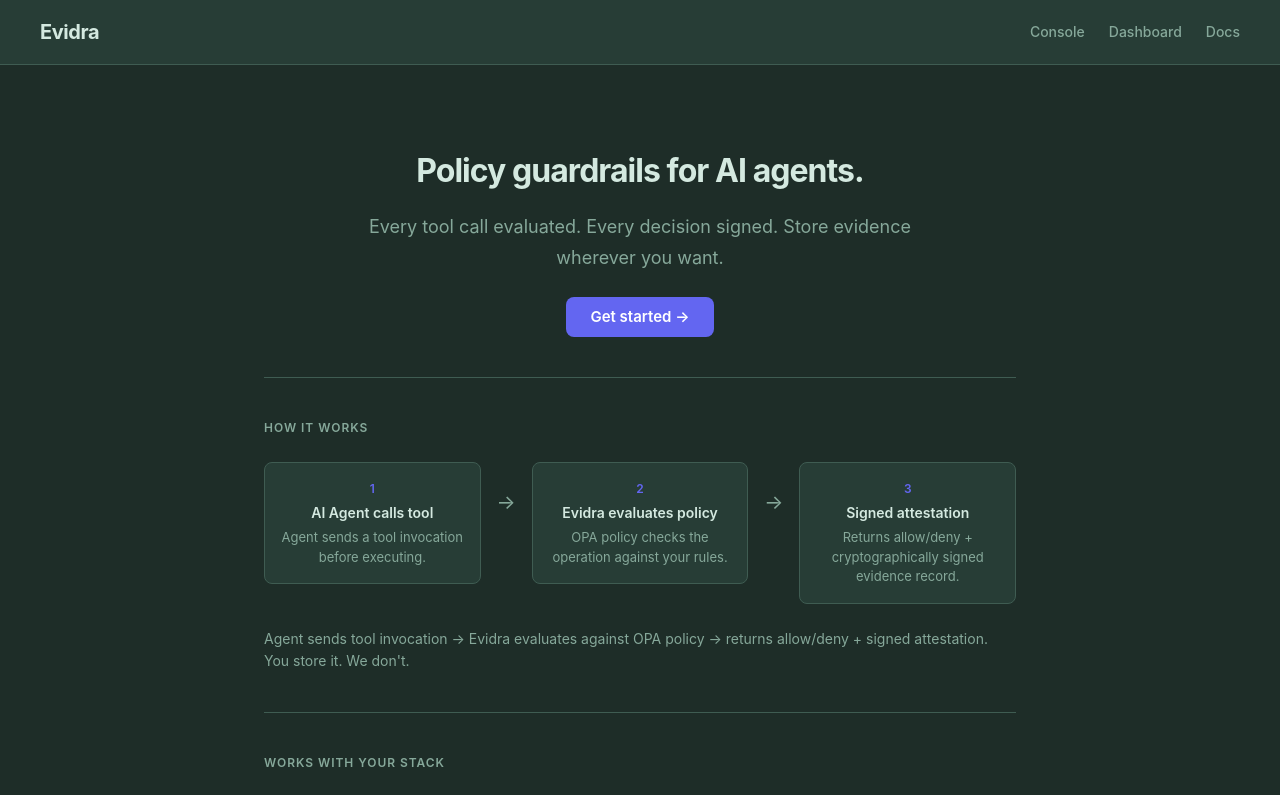
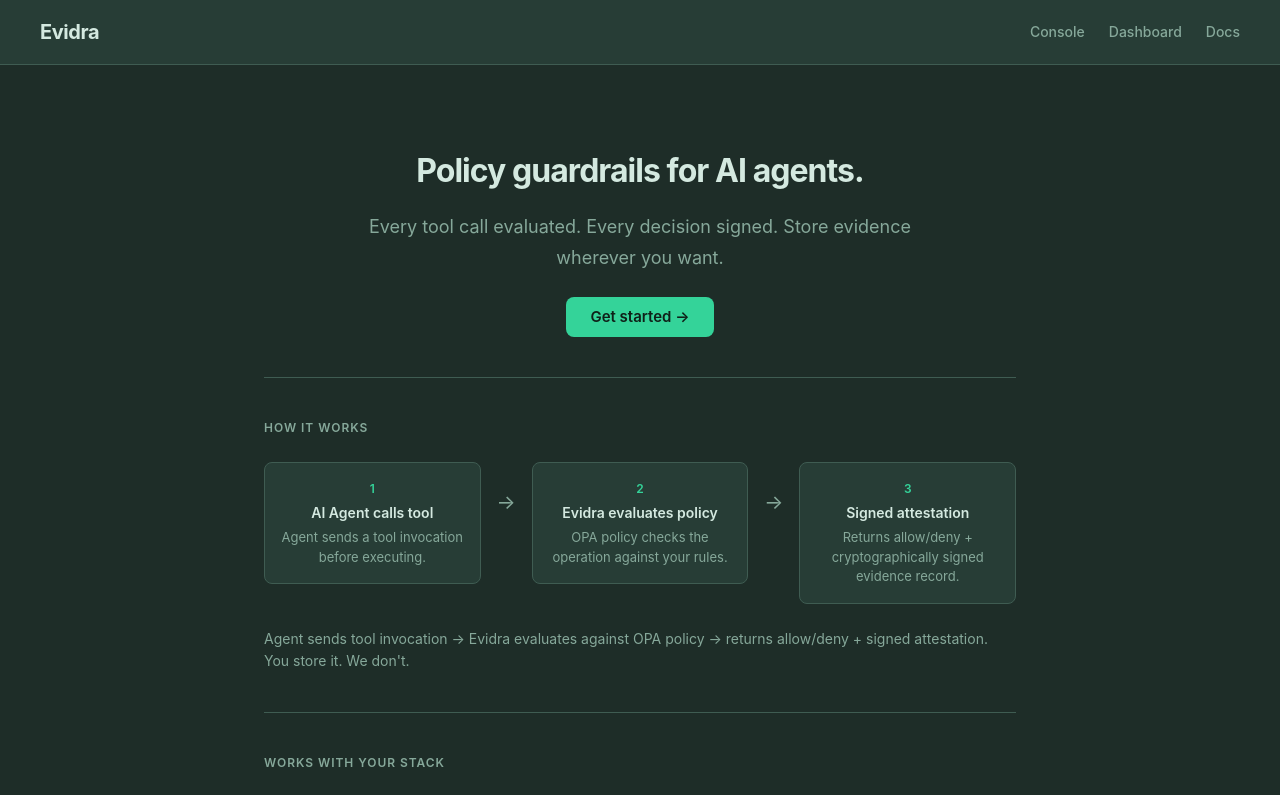
Before and after one commit to vitas/evidra-lock, a React (Vite) app in the folder ui/: page / in a window 1280 px wide. Shown: the top 795 px of the page. Built offline with nearby package versions, Linux system fonts and the light colour scheme; no server answers.

Commit message:
ui: switch primary color to emerald green (#34d399)

```diff
--- a/ui/src/styles/global.css
+++ b/ui/src/styles/global.css
@@ -5,8 +5,8 @@
   --color-border: #3f5c52;
   --color-text: #d4e9e0;
   --color-text-muted: #86a89a;
-  --color-primary: #6366f1;
-  --color-primary-hover: #818cf8;
+  --color-primary: #34d399;
+  --color-primary-hover: #6ee7b7;
   --color-success: #22c55e;
   --color-danger: #ef4444;
   --color-warning: #f59e0b;
--- a/ui/src/styles/landing.css
+++ b/ui/src/styles/landing.css
@@ -33,7 +33,7 @@
   align-items: center;
   gap: var(--space-xs);
   background: var(--color-primary);
-  color: #fff;
+  color: #0f2018;
   padding: var(--space-sm) var(--space-lg);
   border-radius: var(--radius);
   font-weight: 600;
@@ -43,7 +43,7 @@
 
 .hero-cta:hover {
   background: var(--color-primary-hover);
-  color: #fff;
+  color: #0f2018;
 }
 
 /* Sections */
```
